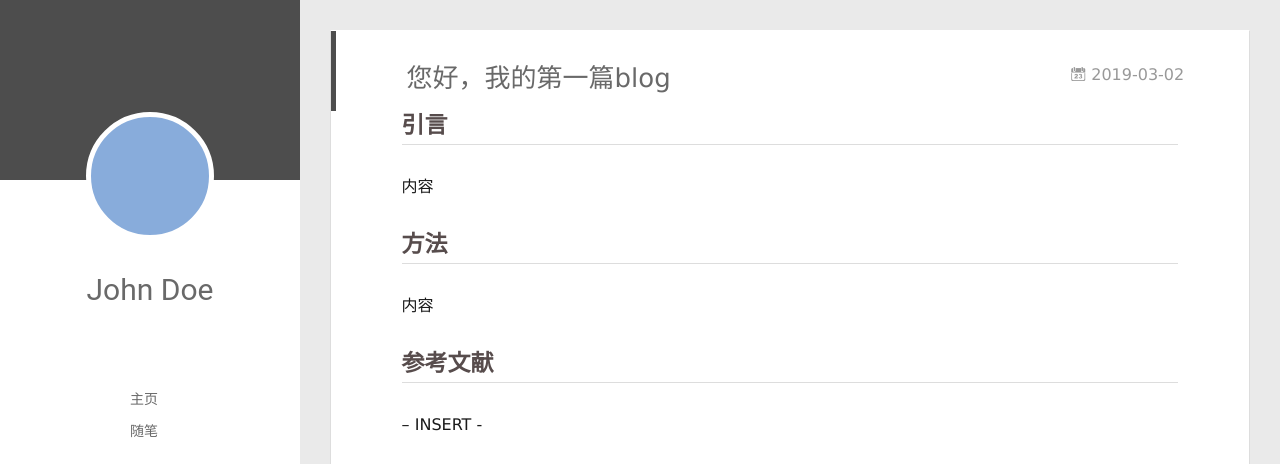
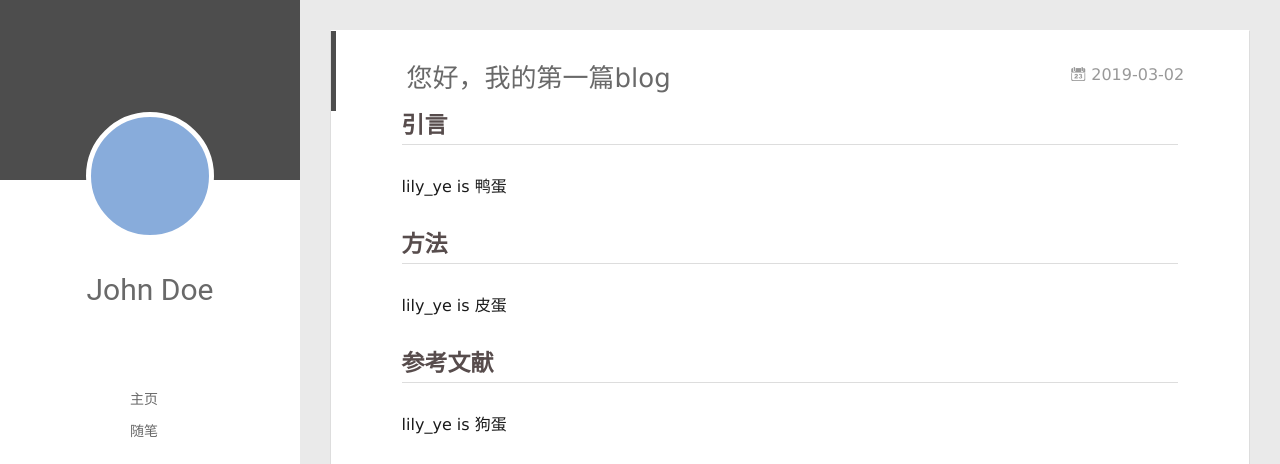
Before and after one commit to PCSRblog/PCSRblog.github.io, a plain HTML site: page 2019/03/02/您好，我的第一篇blog/index.html in a window 1280 px wide. Shown: the top 464 px of the page. Drawn offline with Linux system fonts and the light colour scheme; no server answers.

Commit message:
Site updated: 2019-03-02 15:59:43

```diff
--- a/2019/03/02/您好，我的第一篇blog/index.html
+++ b/2019/03/02/您好，我的第一篇blog/index.html
@@ -8,17 +8,17 @@
   <link rel="dns-prefetch" href="http://yoursite.com">
   <title>您好，我的第一篇blog | Hexo</title>
   <meta name="viewport" content="width=device-width, initial-scale=1, maximum-scale=1">
-  <meta name="description" content="引言内容 方法内容 参考文献– INSERT -">
+  <meta name="description" content="引言lily_ye is 鸭蛋 方法lily_ye is 皮蛋 参考文献lily_ye is 狗蛋 – INSERT -">
 <meta property="og:type" content="article">
 <meta property="og:title" content="您好，我的第一篇blog">
 <meta property="og:url" content="http://yoursite.com/2019/03/02/您好，我的第一篇blog/index.html">
 <meta property="og:site_name" content="Hexo">
-<meta property="og:description" content="引言内容 方法内容 参考文献– INSERT -">
+<meta property="og:description" content="引言lily_ye is 鸭蛋 方法lily_ye is 皮蛋 参考文献lily_ye is 狗蛋 – INSERT -">
 <meta property="og:locale" content="default">
-<meta property="og:updated_time" content="2019-03-02T07:31:21.686Z">
+<meta property="og:updated_time" content="2019-03-02T07:59:24.747Z">
 <meta name="twitter:card" content="summary">
 <meta name="twitter:title" content="您好，我的第一篇blog">
-<meta name="twitter:description" content="引言内容 方法内容 参考文献– INSERT -">
+<meta name="twitter:description" content="引言lily_ye is 鸭蛋 方法lily_ye is 皮蛋 参考文献lily_ye is 狗蛋 – INSERT -">
 
     <link rel="alternative" href="/atom.xml" title="Hexo" type="application/atom+xml">
 
@@ -174,9 +174,10 @@
 
     <div class="article-entry" itemprop="articleBody">
 
-        <h2 id="引言"><a href="#引言" class="headerlink" title="引言"></a>引言</h2><p>内容</p>
-<h2 id="方法"><a href="#方法" class="headerlink" title="方法"></a>方法</h2><p>内容</p>
-<h2 id="参考文献"><a href="#参考文献" class="headerlink" title="参考文献"></a>参考文献</h2><p>– INSERT -</p>
+        <h2 id="引言"><a href="#引言" class="headerlink" title="引言"></a>引言</h2><p>lily_ye is 鸭蛋</p>
+<h2 id="方法"><a href="#方法" class="headerlink" title="方法"></a>方法</h2><p>lily_ye is 皮蛋</p>
+<h2 id="参考文献"><a href="#参考文献" class="headerlink" title="参考文献"></a>参考文献</h2><p>lily_ye is 狗蛋</p>
+<p>– INSERT -</p>
 
 
 
```
Also changed, not shown: index.html (+4 -3 lines).
